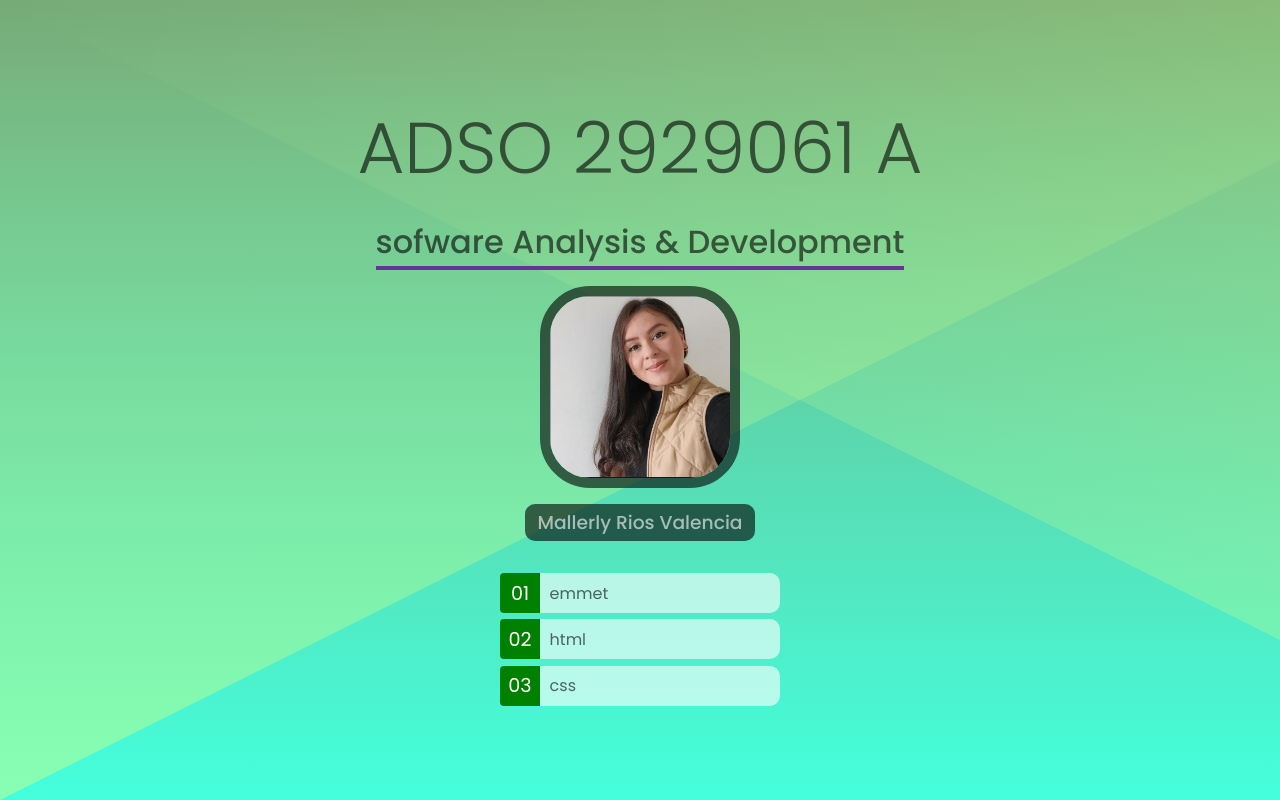
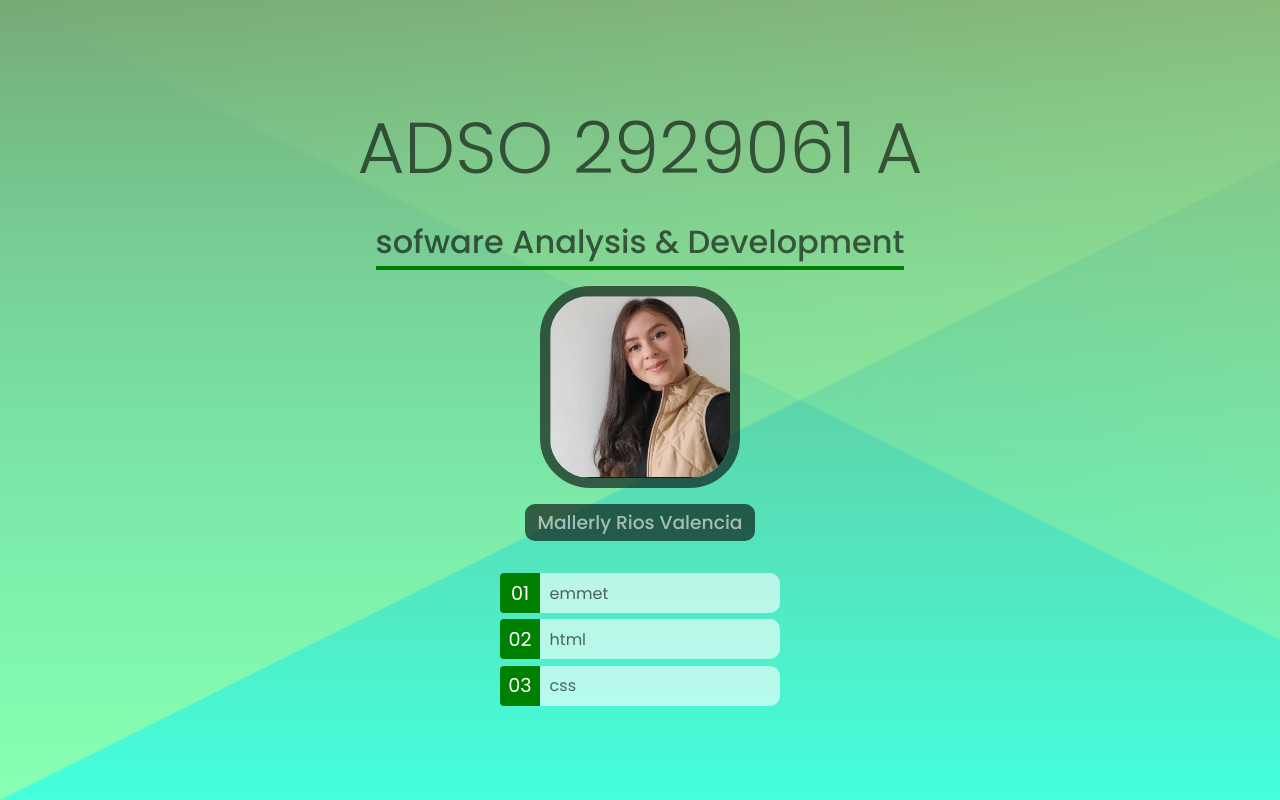
Before and after one commit to Mallerly27/ADSO2929061, a plain HTML site: page index.html in a window 1280 px wide. Drawn offline with Linux system fonts and the light colour scheme.

Commit message:
se cambia color de linea

```diff
--- a/css/style.css
+++ b/css/style.css
@@ -93,7 +93,7 @@ body {
             h2 {
                 font-size: 2rem;
                 font-weight: 500;
-                border-bottom: 4px solid rebeccapurple;
+                border-bottom: 4px solid green;
             }
             img {
                 border-radius: 50px;
```
